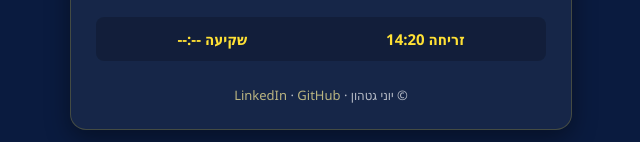
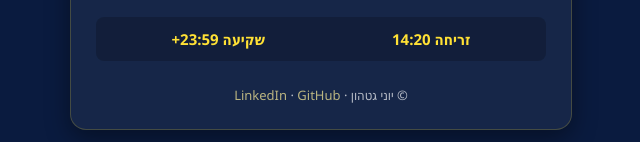
Before and after one commit to YoniGR94/moon_loc_calc, a plain HTML site: page index.html in a window 1280 px wide. Both pictures are taken after a click on the button "חשב מיקום". Shown: the part 778-920 px from the top of the page, 319-959 px from the left. Drawn offline with Linux system fonts and the light colour scheme.

Commit message:
Update moonrise and moonset time handling
Added checks for moonrise and moonset times to handle cases when they fall outside the current day's boundaries.

```diff
--- a/index.html
+++ b/index.html
@@ -576,8 +576,15 @@
             statusElem.className = "horizon-status status-down";
         }
 
-        document.getElementById('res-rise').innerText = formatLocalTime(times.rise, loc.timeZone);
-        document.getElementById('res-set').innerText = formatLocalTime(times.set, loc.timeZone);
+// בדיקה אם הירח זורח/שוקע מחוץ לגבולות היום הנוכחי
+        let riseText = times.rise ? formatLocalTime(times.rise, loc.timeZone) :
+                       (getMoonPosition(utcStartMs, loc.lat, loc.lng).altitude > 0 ? "00:00-" : "23:59+");
+
+        let setText = times.set ? formatLocalTime(times.set, loc.timeZone) :
+                      (getMoonPosition(utcEndMs, loc.lat, loc.lng).altitude > 0 ? "23:59+" : "00:00-");
+
+        document.getElementById('res-rise').innerText = riseText;
+        document.getElementById('res-set').innerText = setText;
 
         document.getElementById('result').style.display = 'block';
     }
```
